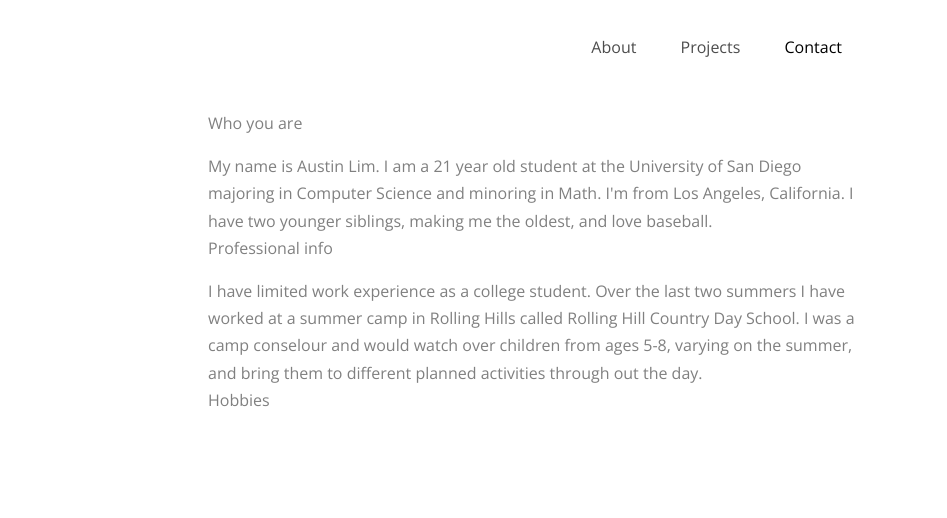
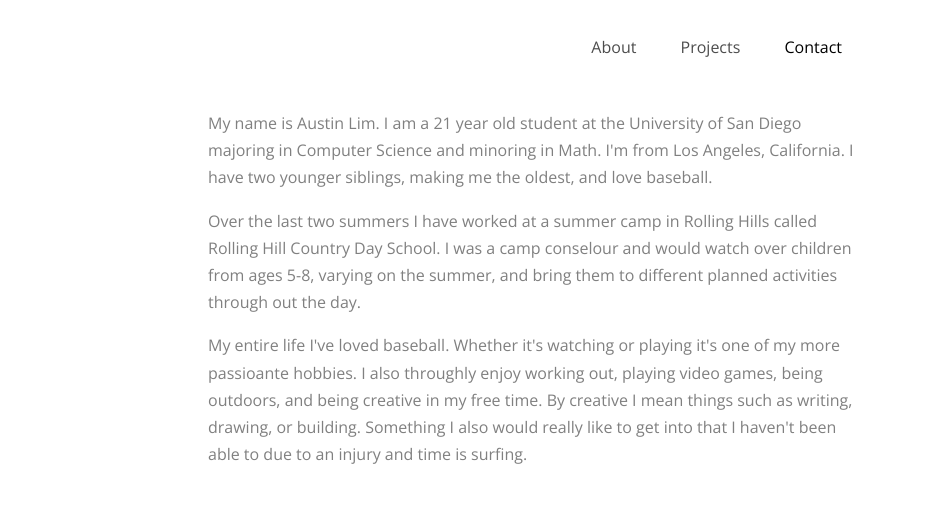
Before and after one commit to austinlim31/austinlim31.github.io, a plain HTML site: page index.html in a window 1280 px wide. Shown: the top 518 px of the page, 333-1280 px from the left. Drawn offline with nearby package versions, Linux system fonts and the light colour scheme; a script that the page names is missing; files whose address does not match are found by name.

Commit message:
about me

```diff
--- a/index.html
+++ b/index.html
@@ -92,22 +92,19 @@
           <div class="col-lg-5 ml-auto" data-aos="fade-up" data-aos-delay="100">
             <div class="mb-4">
               <p>
-               Who you are
+                My name is Austin Lim. I am a 21 year old student at the University of San Diego majoring in Computer Science and minoring in Math.
+                I'm from Los Angeles, California. I have two younger siblings, making me the oldest, and love baseball.
               </p>
-              My name is Austin Lim. I am a 21 year old student at the University of San Diego majoring in Computer Science and minoring in Math.
-              I'm from Los Angeles, California. I have two younger siblings, making me the oldest, and love baseball.
-
               <p>
-                Professional info
-               </p>
-               I have limited work experience as a college student. Over the last two summers I have worked at a summer camp in Rolling Hills called
+                Over the last two summers I have worked at a summer camp in Rolling Hills called
                Rolling Hill Country Day School. I was a camp conselour and would watch over children from ages 5-8, varying on the summer, and bring them
                to different planned activities through out the day.
-
+               </p>
                <p>
-                Hobbies
+                My entire life I've loved baseball. Whether it's watching or playing it's one of my more passioante hobbies. I also throughly enjoy
+                working out, playing video games, being outdoors, and being creative in my free time. By creative I mean things such as writing, drawing, or building.
+                Something I also would really like to get into that I haven't been able to due to an injury and time is surfing.
                </p>
-
 
             </div>
 
```
